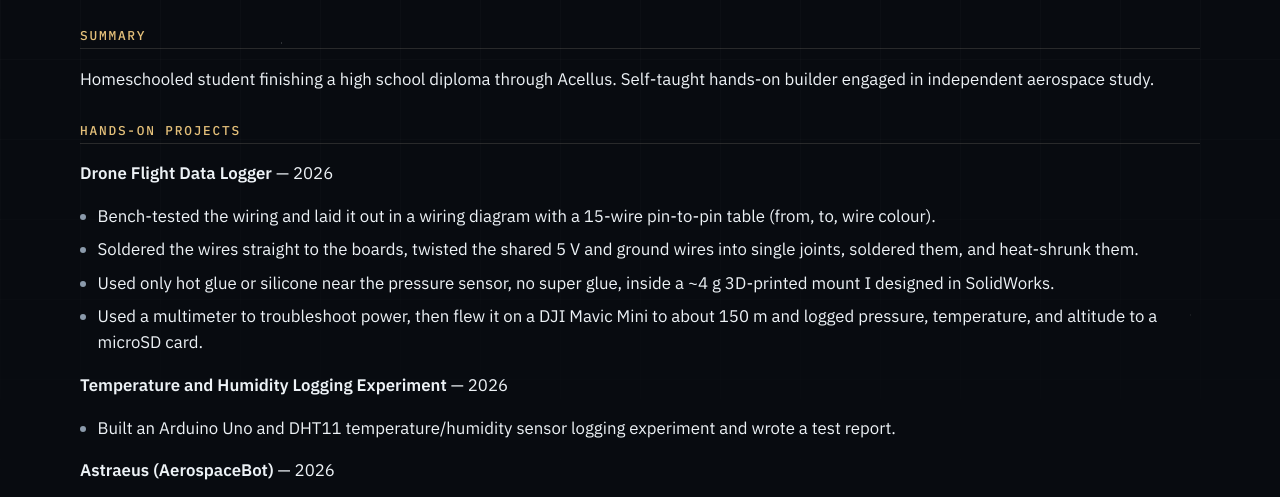
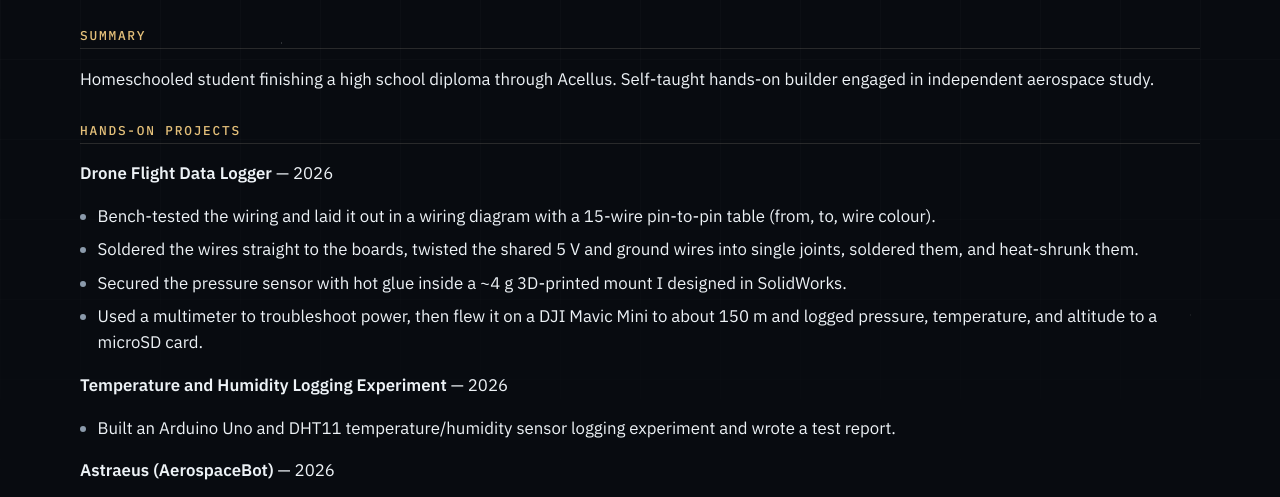
Before and after one commit to Lukedw09/lukedw09.com, a plain HTML site: page resume/index.html in a window 1280 px wide. Shown: the part 261-758 px from the top of the page. Drawn offline with Linux system fonts and the light colour scheme.

Commit message:
Shorten Mavic logger mount bullet on resume
Replace the hot-glue/silicone wording with a single line about securing
the BMP180 in the SolidWorks mount, and regenerate the letter PDF.

Co-authored-by: Luke de Wet <Lukedw09@users.noreply.github.com>

```diff
--- a/resume/index.html
+++ b/resume/index.html
@@ -59,7 +59,7 @@
         <ul>
           <li>Bench-tested the wiring and laid it out in a wiring diagram with a 15-wire pin-to-pin table (from, to, wire colour).</li>
           <li>Soldered the wires straight to the boards, twisted the shared 5 V and ground wires into single joints, soldered them, and heat-shrunk them.</li>
-          <li>Used only hot glue or silicone near the pressure sensor, no super glue, inside a ~4 g 3D-printed mount I designed in SolidWorks.</li>
+          <li>Secured the pressure sensor with hot glue inside a ~4 g 3D-printed mount I designed in SolidWorks.</li>
           <li>Used a multimeter to troubleshoot power, then flew it on a DJI Mavic Mini to about 150 m and logged pressure, temperature, and altitude to a microSD card.</li>
         </ul>
         <p><strong>Temperature and Humidity Logging Experiment</strong> — 2026</p>
```
Also changed, not shown: 1 other file.
